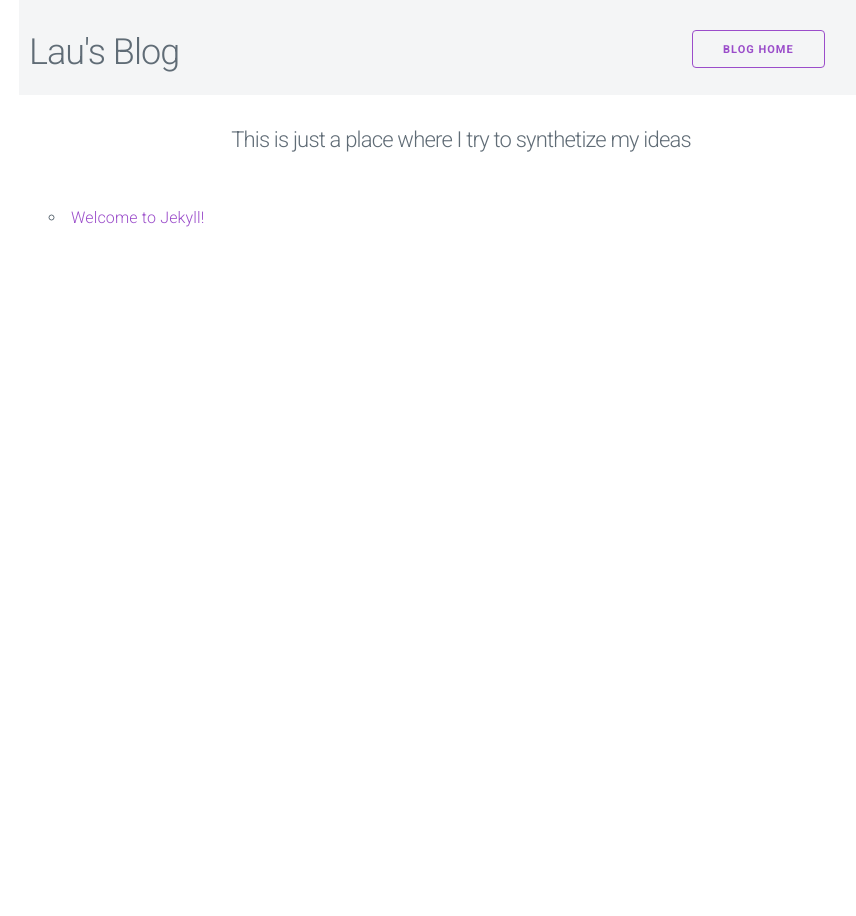
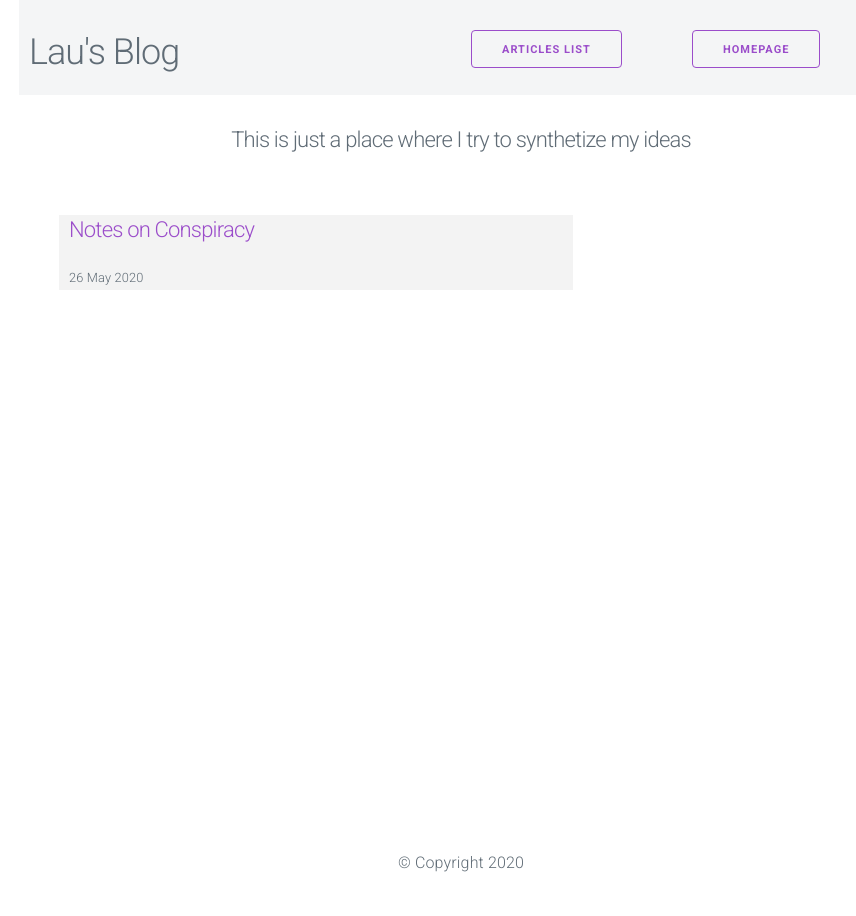
Before and after one commit to lcapatina/personal-website, a Jekyll site: the page built from blog.html, in a window 1280 px wide. Shown: the whole page, without its empty margins (179-1035 px from the left). Built offline with Jekyll 4.4.1, drawn with Linux system fonts in a browser that asks for light colours; nearby versions of some CDN libraries; a script that is not in the unit is left out.

Commit message:
blog stable local version

```diff
--- a/_includes/navigation.html
+++ b/_includes/navigation.html
@@ -31,6 +31,6 @@
     </div>
   </div>
   <div class="row" style="padding-top: 40px; display: flex; justify-content: center;">
-    <button class="button-outline" onclick="location.href='/blog/';">Lau's Blog Homepage</button>
+    <button class="button-outline" onclick="location.href='/blog/';">Lau's Blog</button>
   </div>
 </div>
--- a/_layouts/blog_default.html
+++ b/_layouts/blog_default.html
@@ -14,8 +14,11 @@
             <div class="column column-25">
                 <h2>Lau's Blog</h2>
             </div>
-            <div class="column column-offset-50 column-25">
-                <button class="button-outline" onclick="location.href='/blog/';">Blog Home</button>
+            <div class="column column-offset-25 column-25">
+                <button class="button-outline" onclick="location.href='/blog/';">Articles List</button>
+            </div>
+            <div class="column column-25">
+                <button class="button-outline" onclick="location.href='/';">Homepage</button>
             </div>
         </div>
         <div class="row">
@@ -24,7 +27,17 @@
             </div>
         </div>
     </div>
+    <div class="container">
+        <footer class="footer" id="section-footer">
+            <section class="container">
+                <div class="row">
+                    <div class="column footer-section">
+                        &copy; Copyright 2020
+                    </div>
+                </div>
+            </section>
+        </footer>
+    </div>
+      <meta name="viewport" width="device-width">
   </body>
-  <script src="assets/js/main.js"></script>
-  <meta name="viewport" width="device-width">
 </html>
--- a/_sass/blog_main.scss
+++ b/_sass/blog_main.scss
@@ -11,3 +11,21 @@
 #blog-container {
     padding-top: 30px;
 }
+
+html, body {
+    height: 100%;
+}
+
+#fullpage {
+    min-height: 90%;
+}
+
+.post-section {
+    padding-right: 40%;
+    margin: 10px;
+}
+
+#section-footer {
+    padding: 40px;
+    text-align: center;
+}
--- a/_sass/main.scss
+++ b/_sass/main.scss
@@ -28,11 +28,7 @@
 }
 
 .section {
-    padding: 30% 0;
-}
-
-.aboutme-section {
-    padding: 25% 0;
+    padding: 20% 0;
 }
 
 .education-section {
--- a/blog.html
+++ b/blog.html
@@ -8,13 +8,18 @@ permalink: /blog/
 </div>
 
 <div class="container" style="padding-top: 30px;">
-    <div class="row">
+    <div class="row" style="min-height: 90%;">
         <div class="column">
             <ul>
                 {% for post in site.posts %}
-                  <li>
-                    <a href="{{ post.url }}">{{ post.title }}</a>
-                  </li>
+                <div class="row post-section">
+                    <div class="column" style="background-color:  #f3f3f3;">
+                        <h4>
+                            <a href="{{ post.url }}">{{ post.title }}</a>
+                        </h4>
+                        <small>{{ post.date | date_to_string }}</small>
+                    </div>
+                </div>
                 {% endfor %}
             </ul>
         </div>
```
Also changed, not shown: _layouts/post.html (+11 -3 lines), _posts/2012-09-12-test.md (deleted, +0 -11 lines), _posts/2020-05-26-conspiracy.md (added, +61 -0 lines).
